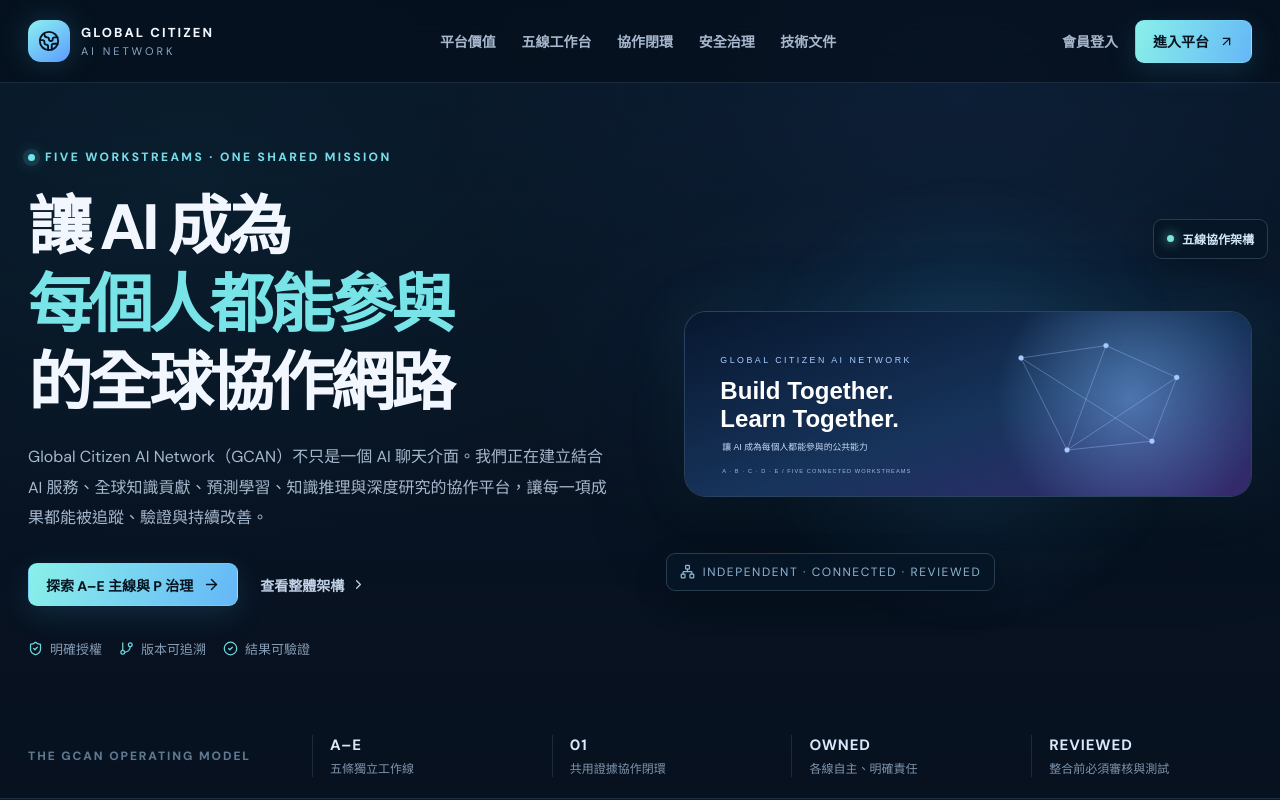
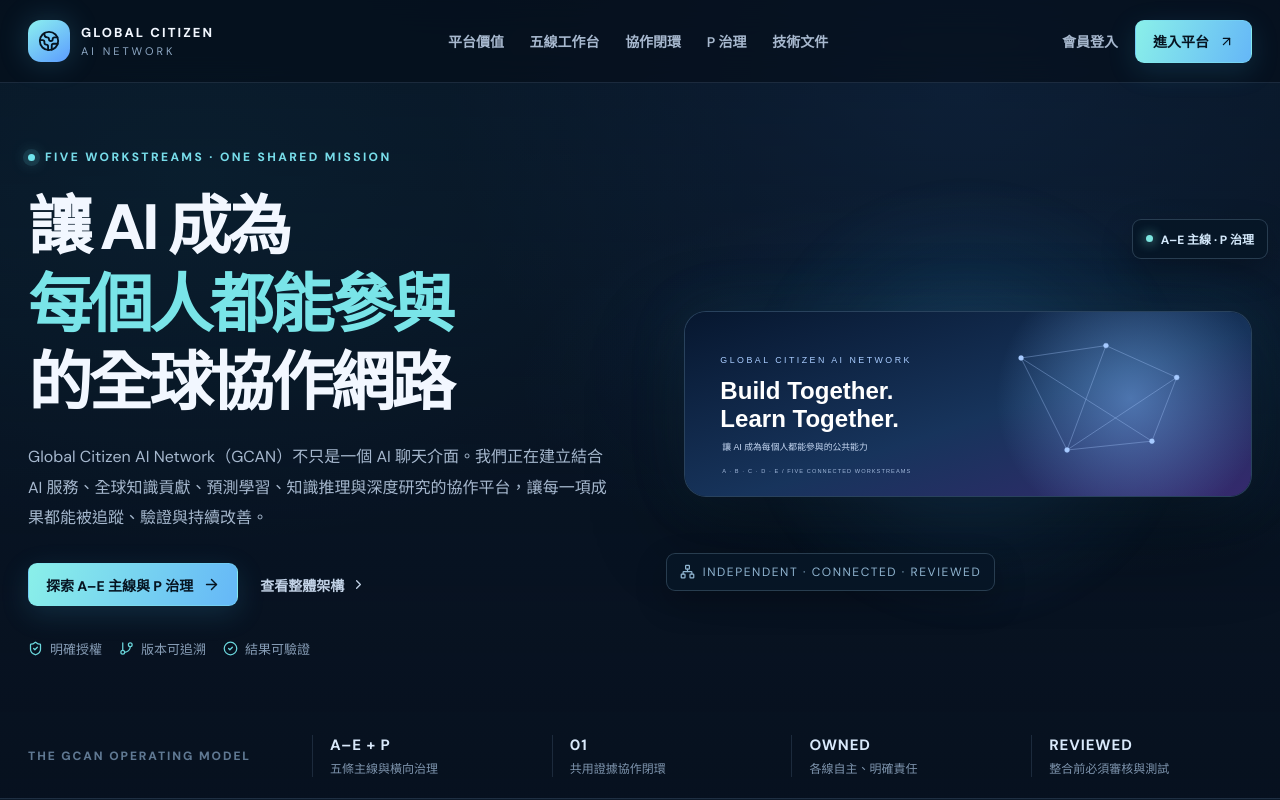
Before and after one commit to X84657465/global-citizen-ai-network, a Next.js app: page / in a window 1280 px wide. Shown: the top 800 px of the page. Built offline with nearby package versions, Linux system fonts and the light colour scheme.

Commit message:
docs(P): surface governance entry in homepage navigation

```diff
--- a/app/page.tsx
+++ b/app/page.tsx
@@ -39,7 +39,7 @@ export default function HomePage() {
   <a className={styles.skipLink} href="#main-content">跳至主要內容</a>
   <header className={styles.header}><div className={styles.headerInner}>
    <Link href="/" className={styles.brand} aria-label="Global Citizen AI Network 首頁"><span className={styles.brandMark}><Globe2 size={22}/></span><span className={styles.brandText}><strong>GLOBAL CITIZEN</strong><small>AI NETWORK</small></span></Link>
-   <nav className={styles.nav} aria-label="主要導覽"><a href="#pillars">平台價值</a><a href="#workstreams">五線工作台</a><a href="#learning-loop">協作閉環</a><a href="#governance">安全治理</a><a href="#documentation">技術文件</a></nav>
+   <nav className={styles.nav} aria-label="主要導覽"><a href="#pillars">平台價值</a><a href="#workstreams">五線工作台</a><a href="#learning-loop">協作閉環</a><a href="#p-governance">P 治理</a><a href="#documentation">技術文件</a></nav>
    <div className={styles.headerActions}><Link href="/login" className={styles.loginLink}>會員登入</Link><Link href="/workspace" className={styles.headerCta}>進入平台 <ArrowUpRight size={15}/></Link></div>
   </div></header>
   <main id="main-content" tabIndex={-1}>
@@ -50,8 +50,8 @@ export default function HomePage() {
      <div className={styles.heroActions}><a href="#workstreams" className={styles.primaryButton}>探索 A–E 主線與 P 治理 <ArrowRight size={17}/></a><a href="#architecture" className={styles.secondaryButton}>查看整體架構 <ChevronRight size={15}/></a></div>
      <div className={styles.heroPrinciples}><span><ShieldCheck size={15}/> 明確授權</span><span><GitBranch size={15}/> 版本可追溯</span><span><CheckCircle2 size={15}/> 結果可驗證</span></div>
     </div>
-    <div className={styles.heroVisual}><div className={styles.visualGlow}/><div className={styles.visualFrame}><Image src="/brand/gcan-hero.svg" alt="GCAN 全球 AI 協作網路品牌主視覺" width={1600} height={520} priority className={styles.heroImage} sizes="(max-width: 900px) 100vw, 52vw"/></div><div className={styles.visualTagTop}><span className={styles.liveDot}/> 五線協作架構</div><div className={styles.visualTagBottom}><Network size={15}/> INDEPENDENT · CONNECTED · REVIEWED</div></div>
-   </div><div className={styles.heroBottom}><div className={styles.heroBottomLabel}>THE GCAN OPERATING MODEL</div><div className={styles.heroFact}><b>A–E</b><span>五條獨立工作線</span></div><div className={styles.heroFact}><b>01</b><span>共用證據協作閉環</span></div><div className={styles.heroFact}><b>OWNED</b><span>各線自主、明確責任</span></div><div className={styles.heroFact}><b>REVIEWED</b><span>整合前必須審核與測試</span></div></div></section>
+    <div className={styles.heroVisual}><div className={styles.visualGlow}/><div className={styles.visualFrame}><Image src="/brand/gcan-hero.svg" alt="GCAN 全球 AI 協作網路品牌主視覺" width={1600} height={520} priority className={styles.heroImage} sizes="(max-width: 900px) 100vw, 52vw"/></div><div className={styles.visualTagTop}><span className={styles.liveDot}/> A–E 主線 · P 治理</div><div className={styles.visualTagBottom}><Network size={15}/> INDEPENDENT · CONNECTED · REVIEWED</div></div>
+   </div><div className={styles.heroBottom}><div className={styles.heroBottomLabel}>THE GCAN OPERATING MODEL</div><div className={styles.heroFact}><b>A–E + P</b><span>五條主線與橫向治理</span></div><div className={styles.heroFact}><b>01</b><span>共用證據協作閉環</span></div><div className={styles.heroFact}><b>OWNED</b><span>各線自主、明確責任</span></div><div className={styles.heroFact}><b>REVIEWED</b><span>整合前必須審核與測試</span></div></div></section>
    <section className={styles.stageBar} aria-label="專案狀態"><div className={styles.stageLabel}><span/> EARLY DEVELOPMENT / MVP</div><p>目前為早期建置與預覽階段；各工作台成熟度不同，請以每條工作線標示與 GitHub 精確提交紀錄為準。</p><a href="https://github.com/X84657465/global-citizen-ai-network/actions" target="_blank" rel="noreferrer">查看 CI 驗證 <ArrowUpRight size={14}/></a></section>
    <section className={styles.pillarsSection} id="pillars"><Heading label="THE PLATFORM" title="四大平台價值，承載 A–E 五線與 P 治理" text="四大價值描述 GCAN 最終要提供的公共能力；A–E 五線則是實際負責建設、驗證與持續改善的工程分工。兩者互相對應，但不是同一層級。"/><div className={styles.pillarGrid}>{pillars.map(({n,title,text,icon:Icon})=><article className={styles.pillarCard} key={n}><div className={styles.pillarTop}><span>{n}</span><div className={styles.pillarIcon}><Icon size={21}/></div></div><h3>{title}</h3><p>{text}</p></article>)}</div></section>
    <section className={styles.workstreamsSection} id="workstreams"><div className={styles.workstreamsTop}><Heading label="FIVE CONNECTED WORKSTREAMS" title="A–E 五條主線，各自負責、互相成就" text="每條線有獨立工作台、責任範圍、版本與驗收證據。工作台預覽不代表正式上線；尚未整合的功能會明確標示。"/><a className={styles.textLink} href="https://github.com/X84657465/global-citizen-ai-network/blob/feat/gcan-product-homepage/docs/engineering-governance.md" target="_blank" rel="noreferrer">閱讀五線治理規範 <ArrowUpRight size={15}/></a></div>
```
